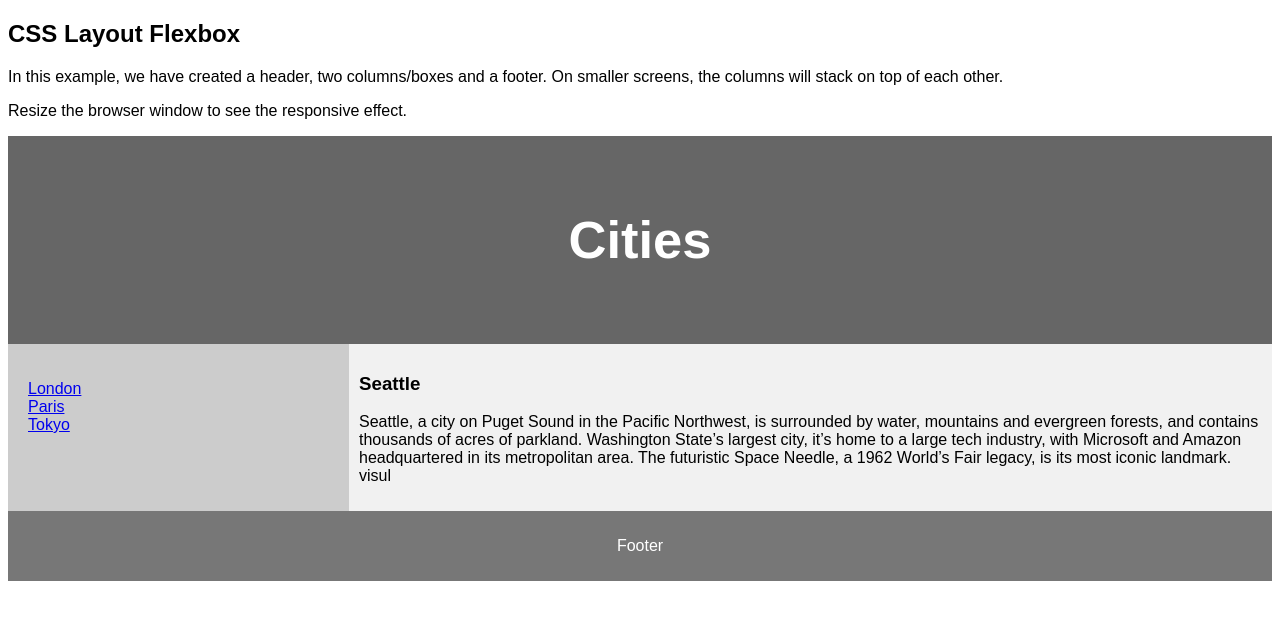
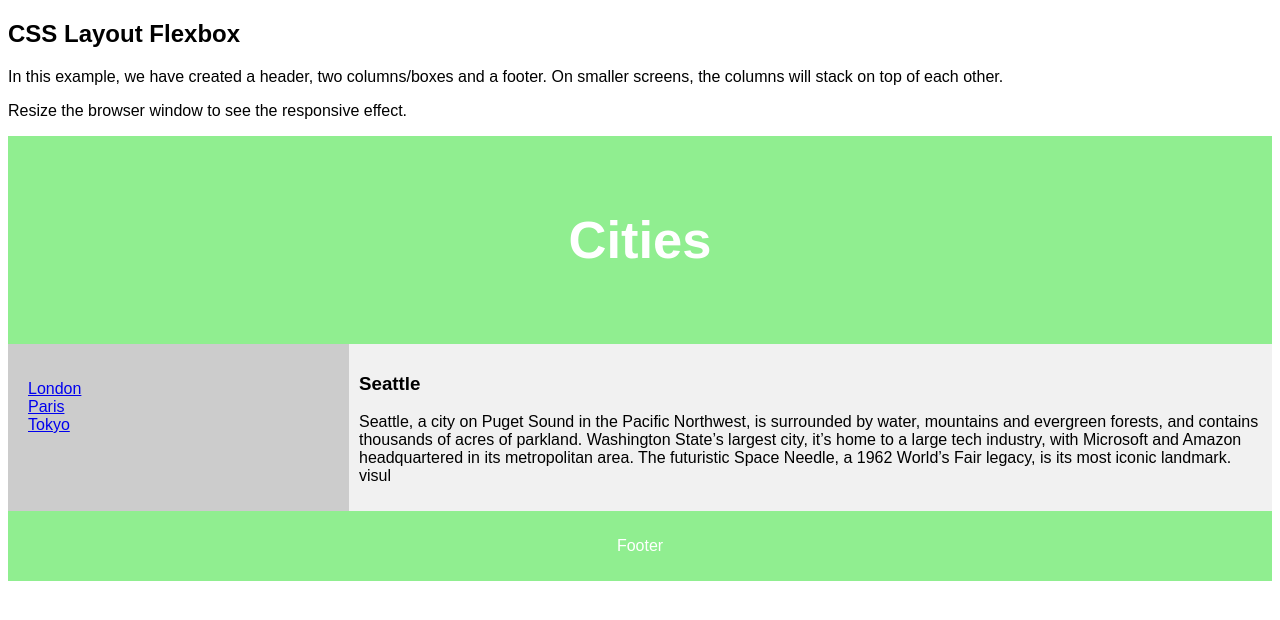
Before and after one commit to florentinogab07/web-dev-lab, a plain HTML site: page Lab 7-css2/visual-code.html in a window 1280 px wide. Drawn offline with Linux system fonts and the light colour scheme.

Commit message:
visual-code

```diff
--- a/Lab 7-css2/visual-code.html
+++ b/Lab 7-css2/visual-code.html
@@ -15,7 +15,7 @@ body {
 
 /* Style the header */
 header {
-  background-color: #666;
+  background-color: lightgreen;
   padding: 30px;
   text-align: center;
   font-size: 35px;
@@ -54,7 +54,7 @@ article {
 
 /* Style the footer */
 footer {
-  background-color: #777;
+  background-color: lightgreen;
   padding: 10px;
   text-align: center;
   color: white;
```
